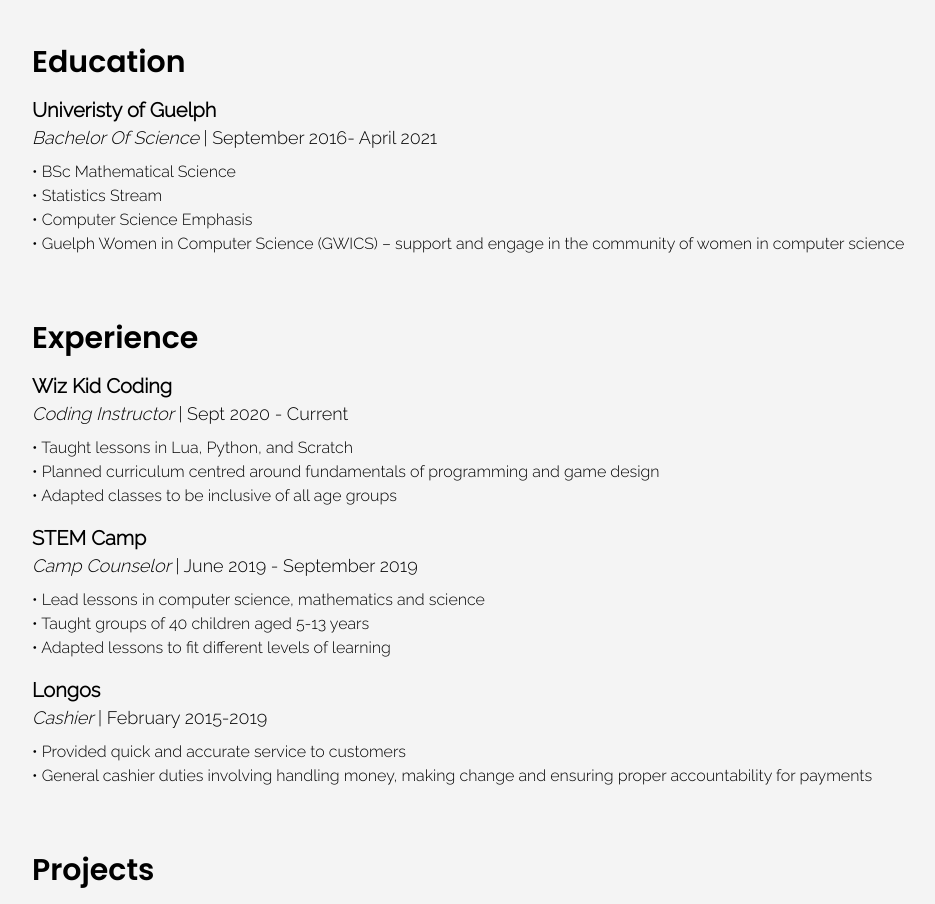
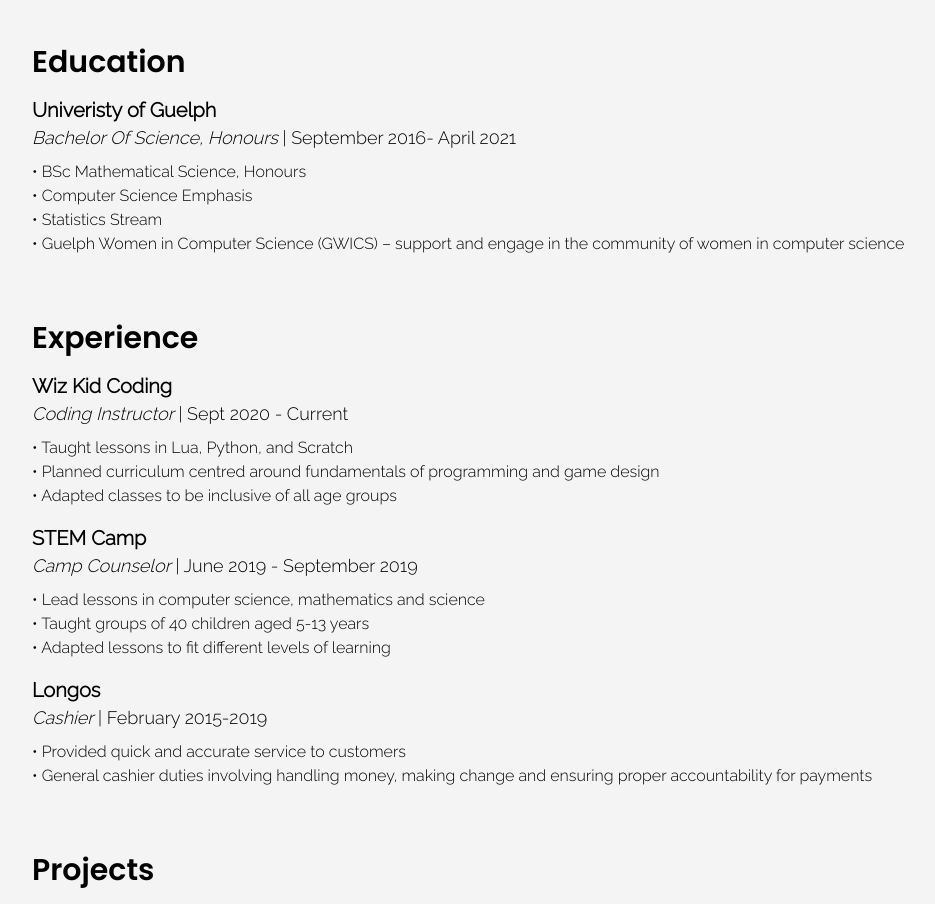
Before and after one commit to Melissa-Kennedy/personal-website, a Vue app: page / in a window 1280 px wide. Shown: the part 1060-1964 px from the top of the page, without its empty margins (0-935 px from the left). Built offline with nearby package versions, Linux system fonts and the light colour scheme.

Commit message:
update education

```diff
--- a/src/components/Education.vue
+++ b/src/components/Education.vue
@@ -4,13 +4,13 @@
     <h2 class="font-semibold text-xl mt-4">Univeristy of Guelph</h2>
     <div>
       <p class="text-lg">
-        <span class="italic">Bachelor Of Science</span> | September 2016- April 2021
+        <span class="italic">Bachelor Of Science, Honours</span> | September 2016- April 2021
       </p>
 
       <div class="mt-2">
-        <p>• BSc Mathematical Science</p>
+        <p>• BSc Mathematical Science, Honours</p>
+        <p>• Computer Science Emphasis</p>
         <p>• Statistics Stream</p>
-        <p>• Computer Science Emphasis</p>
         <p>• Guelph Women in Computer Science (GWICS) – support and engage in the community of women in computer science</p>
       </div>
     </div>
```
